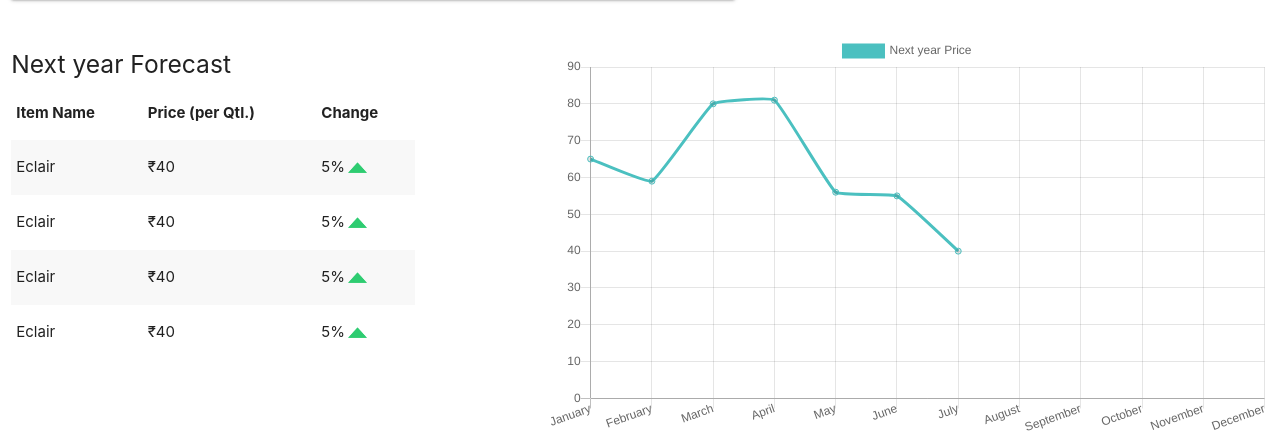
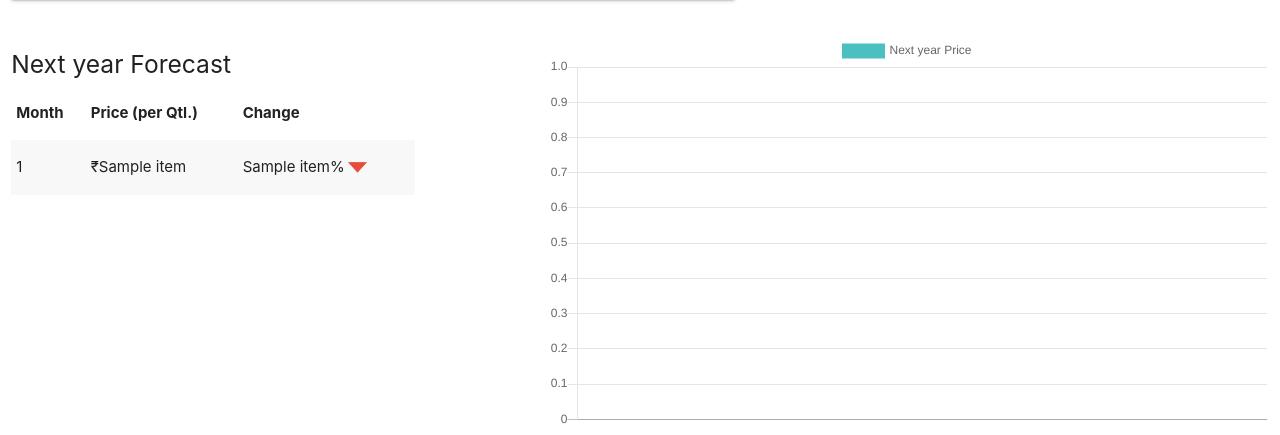
Before and after one commit to rahuldkjain/Crop_Prediction, a Python web app: template templates/commodity.html in a window 1280 px wide. Shown: the part 524-959 px from the top of the page. Run offline with Jinja, Linux system fonts and the light colour scheme; the template is opened without the code that fills it: most values are stand-ins (such as "Sample title", 1, 10 or a date in 2020); grey boxes marked "Sample" are stand-in pictures; some libraries are stand-ins or nearby versions.

Commit message:
updated commodity and index

```diff
--- a/templates/commodity.html
+++ b/templates/commodity.html
@@ -12,35 +12,35 @@
 </head>
 <body>
   <div>
-    <h2 class="header">Sugarcane</h2>
+    <h2 class="header">{{context.name}}</h2>
     <div class="row">
         <div class="col s8 m7">
       <div class="card horizontal medium">
         <div class="card-image">
-          <img src="https://cdn.pixabay.com/photo/2014/04/03/11/35/sugarcane-311914_960_720.png">
+          <img src={{context.image_url}}>
         </div>
         <div class="card-stacked">
           <div class="card-content">
             <table>
               <tr>
                 <td>Current Price</td>
+                <td>{{context.current_price}}</td>
               </tr>
               <tr>
                 <td>Prime Location</td>
+                <td>{{context.favourable}}</td>
               </tr>
               <tr>
                 <td>Favourable Season</td>
               </tr>
               <tr>
                 <td>Crop Type</td>
+                  <td>{{context.type_c}}</td>
               </tr>
               <tr>
                 <td>Export</td>
               </tr>
             </table>
-          </div>
-          <div class="card-action">
-            <a href="#">This is a link</a>
           </div>
         </div>
       </div>
@@ -53,16 +53,16 @@
           <table>
             <tr>
               <td><p>Min. crop price time</p>
-              <td><h5>March '19</h5></td>
+              <td><h5>{{context.min_crop[0]}}</h5></td>
               <td>
-                <h4>₹40</h4>
+                <h4>₹{{context.min_crop[1][0]}}</h4>
               </td>
             </tr>
             <tr>
               <td><p>Max. crop price time</p>
-              <td><h5>March '19</h5></td>
+              <td><h5>{{context.max_crop[0]}}</h5></td>
               <td>
-                <h4>₹40</h4>
+                <h4>₹{{context.max_crop[1][0]}}</h4>
               </td>
             </tr>
           </table>
@@ -79,34 +79,20 @@
      <table class="striped">
         <thead>
           <tr>
-              <th>Item Name</th>
+              <th>Month</th>
               <th>Price (per Qtl.)</th>
               <th>Change</th>
           </tr>
         </thead>
 
         <tbody>
+        {% for item in context.forecast_values %}
           <tr>
-            <td>Eclair</td>
-            <td>₹40</td>
-            <td class="valign-wrapper">5% <img src="../static/gain-icon.png" height="25" width="25"></td>
+            <td>{{item[0]}}</td>
+            <td>₹{{item[1]}}</td>
+            <td class="valign-wrapper">{{item[2]}}% {% if item[2]>=0 %}<img src= "../static/gain-icon.png" height="25" width="25">{% else %}<img src= "../static/loss-icon.png" height="25" width="25">{% endif %}</td>
           </tr>
-          <tr>
-            <td>Eclair</td>
-            <td>₹40</td>
-            <td class="valign-wrapper">5% <img src="../static/gain-icon.png" height="25" width="25"></td>
-          </tr>
-          <tr>
-            <td>Eclair</td>
-            <td>₹40</td>
-            <td class="valign-wrapper">5% <img src="../static/gain-icon.png" height="25" width="25"></td>
-          </tr>
-          <tr>
-            <td>Eclair</td>
-            <td>₹40</td>
-            <td class="valign-wrapper">5% <img src="../static/gain-icon.png" height="25" width="25"></td>
-          </tr>
-
+        {% endfor %}
         </tbody>
       </table>
 </div>
@@ -118,7 +104,8 @@
   height:400px !important;">
     </canvas>
   <script>
-    new Chart(document.getElementById("chartjs-0"),{"type":"line","data":{"labels":["January","February","March","April","May","June","July","August","September","October","November","December"],"datasets":[{"label":"Next year Price","data":[65,59,80,81,56,55,40],"fill":false,"borderColor":"rgb(75, 192, 192)","lineTension":0.1}]},"options":{ responsive: true,
+    new Chart(
+    document.getElementById("chartjs-0"),{"type":"line","data":{"labels":{{context.forecast_x|safe}},"datasets":[{"label":"Next year Price","data":{{context.forecast_y}},"fill":false,"borderColor":"rgb(75, 192, 192)","lineTension":0.1}]},"options":{ responsive: true,
     maintainAspectRatio: false,
     scales: {
         yAxes: [{
@@ -133,7 +120,7 @@
   height:400px !important;">
     </canvas>
   <script>
-    new Chart(document.getElementById("chartjs-1"),{"type":"line","data":{"labels":["January","February","March","April","May","June","July","August","September","October","November","December"],"datasets":[{"label":"Previous year price","data":[65,59,80,81,56,55,40],"fill":false,"borderColor":"rgb(75, 192, 192)","lineTension":0.1}]},"options":{ responsive: true,
+    new Chart(document.getElementById("chartjs-1"),{"type":"line","data":{"labels":{{context.previous_x|safe}},"datasets":[{"label":"Previous year price","data":{{context.previous_y}},"fill":false,"borderColor":"rgb(75, 192, 192)","lineTension":0.1}]},"options":{ responsive: true,
     maintainAspectRatio: false,
     scales: {
         yAxes: [{
@@ -147,7 +134,7 @@
 
 
 </script>
+
+<script src="https://cdnjs.cloudflare.com/ajax/libs/materialize/1.0.0/js/materialize.min.js"></script>
 </body>
-<script src="https://cdnjs.cloudflare.com/ajax/libs/materialize/1.0.0/js/materialize.min.js"></script>
-
 </html>
```
Also changed, not shown: templates/index.html (+11 -38 lines).
